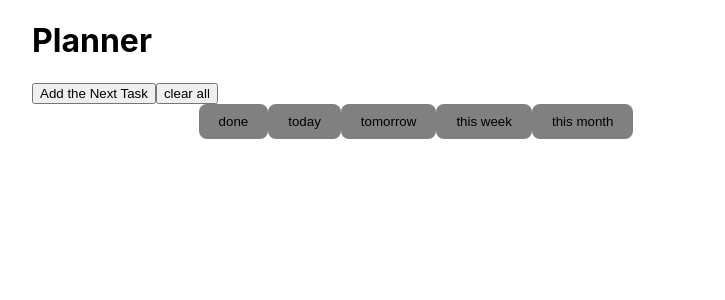
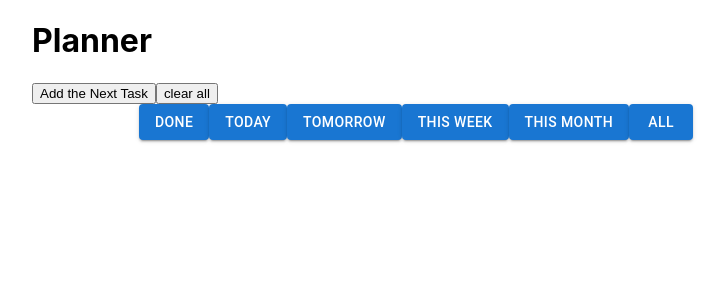
Before and after one commit to Ywette/todo-React, a React (Create React App) app: page / in a window 1280 px wide. Shown: the top 300 px of the page, without its empty margins (224-949 px from the left). Built offline with nearby package versions, Linux system fonts and the light colour scheme.

Commit message:
chng: refactos List in seperate component

```diff
--- a/package.json
+++ b/package.json
@@ -3,6 +3,9 @@
   "version": "0.1.0",
   "private": true,
   "dependencies": {
+    "@emotion/react": "^11.8.1",
+    "@emotion/styled": "^11.8.1",
+    "@mui/material": "^5.4.4",
     "@ramonak/react-progress-bar": "^4.2.0",
     "@reduxjs/toolkit": "^1.6.2",
     "@testing-library/jest-dom": "^5.14.1",
--- a/src/components/FilterBar.tsx
+++ b/src/components/FilterBar.tsx
@@ -1,24 +1,23 @@
-import Button from "./Button";
+// import Button from "./Button";
+import Button from "@mui/material/Button";
 import './FilterBar.css'
-import {ButtonProps} from "../interfaces";
 
 const FilterBar = (props: any) => {
     const deadlineTags = props.deadlineTags;
 
     return (
         <div className="filterBar">
-            <button className="button">done</button>
             {deadlineTags.map((tag: string, i: number)=>{
                 return (
                     <Button
+                        variant="contained"
                         key={i}
                         type="button"
                         className="button"
-                        value={tag}
                         onClick={()=> {
                             props.filterDeadline(tag)
                         }}
-                    />
+                    >{tag}</Button>
                 )
             })}
         </div>
--- a/src/components/Planner.tsx
+++ b/src/components/Planner.tsx
@@ -6,6 +6,7 @@ import { ListItemProp } from '../interfaces';
 import Button from '../components/Button'
 import TaskInputForm from "./TaskInputForm";
 import {addDays, format, endOfWeek, endOfMonth} from 'date-fns';
+import TaskList from "./TaskList";
 
 
 const getLocalStorage = () => {
@@ -17,7 +18,7 @@ const getLocalStorage = () => {
     }
 };
 
-const deadline = ["today", "tomorrow", "this week", "this month"];
+const deadline = ["done", "today", "tomorrow", "this week", "this month", "all"];
 
 const Planner = () => {
     const [taskList, setTaskList] = useState<ListItemProp[]>(getLocalStorage());
@@ -26,12 +27,6 @@ const Planner = () => {
 
     const [editIndex, setEditIndex] = useState<number>(-1);
     const [editText, setEditText] = useState<string>("");
-    const [actions, setActions] = useState(false);
-
-    useEffect(() => {
-        localStorage.setItem("list", JSON.stringify(taskList));
-        console.log(taskList);
-    }, [taskList]);
 
     const clearAll = () => {
         setTaskList([]);
@@ -49,15 +44,16 @@ const Planner = () => {
     };
 
     // const editTodo = (i: number) => {
-    //     const updatedTodos = [...taskList].map((taskListItem, index) => {
+    //     const updatedTodos = [...toggledFilter].map((task, index) => {
     //         if (index === i && editText !== "") {
-    //             taskListItem.text = editText;
-    //             taskListItem.deadline = tags;
+    //             task.text = editText,
+    //             task.deadline = tags,
+    //             task.completed = false,
     //         }
-    //         return taskListItem;
+    //         return task;
     //     });
     //
-    //     setTaskList(updatedTodos);
+    //     setTaskList([...taskList, updatedTodos]);
     //     setEditText("");
     //     setEditIndex(-1);
     // };
@@ -68,7 +64,6 @@ const Planner = () => {
             `${Math.round((progressDone.length * 100) / taskList.length)}`
         );
     };
-    //not finished
 
     const dataFromForm = (taskInputs: ListItemProp) => {
         setTaskList([...taskList, taskInputs]);
@@ -94,21 +89,33 @@ const Planner = () => {
 
             const filteredDeadline = taskList.filter((task) => task.deadline === tomorrowFormatted);
             setToggledFilter([...filteredDeadline]);
-            console.log(toggledFilter);
 
         }else if(tag === 'this week'){
 
             const filteredDeadline = taskList.filter((task) => task.deadline <= thisWeekFormatted);
             setToggledFilter([...filteredDeadline]);
-            console.log(toggledFilter);
 
         }else if(tag === 'this month'){
 
             const filteredDeadline = taskList.filter((task) => task.deadline <= thisMonthFormatted);
             setToggledFilter([...filteredDeadline]);
-            console.log(toggledFilter);
+        }else if(tag === 'today'){
+
+            const filteredDeadline = taskList.filter((task) => task.deadline <= todayFormatted);
+            setToggledFilter([...filteredDeadline]);
+        }else if(tag === 'done'){
+
+            const filteredDeadline = taskList.filter((task) => task.completed );
+            setToggledFilter([...filteredDeadline]);
+        }else if(tag === 'all'){
+            setToggledFilter([...taskList]);
         }
     }
+
+    useEffect(() => {
+        localStorage.setItem("list", JSON.stringify(taskList));
+        console.log(taskList);
+    }, [taskList]);
 
     return (
         <div className="todo">
@@ -118,6 +125,7 @@ const Planner = () => {
                 value="Add the Next Task"
                 onClick={()=> setShowAddTaskForm(!showAddTaskForm)}
             />
+
             <div style={{display:`${showAddTaskForm ? "flex" : 'none'}`}}>
                 <TaskInputForm
                     addTaskToList={(taskInputs: ListItemProp)=>dataFromForm(taskInputs)}
@@ -134,26 +142,10 @@ const Planner = () => {
             {/*<span>your progress</span>*/}
             {/*{taskList.length > 0 && <ProgressBar completed={progress()} />}*/}
 
-            {toggledFilter.map((listItem, index) => {
-                return (
-                    <div className="taskItem-wrapper" key={index}>
-                                {listItem.text}
-                                <FaRegEdit />
-                                <FaRegCheckCircle
-                                    onClick={() => checkIfDone(index)}
-                                    style={{
-                                        backgroundColor: `${
-                                            listItem.completed ? "green" : "transparent"
-                                        }`
-                                    }}
-                                />
-                                <FaTrashAlt
-                                    className="todo__trachIcon"
-                                    onClick={() => deleteTask(index)}
-                                />
-                            </div>
-                        )
-                })}
+            <TaskList
+                toggledFilter={toggledFilter}
+            />
+
         </div>
     );
 };
--- /dev/null
+++ b/src/components/TaskList.tsx
@@ -0,0 +1,36 @@
+import React from 'react';
+import {FaRegCheckCircle, FaRegEdit, FaTrashAlt} from "react-icons/fa";
+import {ListItemProp} from "../interfaces";
+
+const TaskList = (props: any) => {
+    const toggledFilter = props.toggledFilter;
+
+    return (
+        <div>
+            {toggledFilter.map((listItem: ListItemProp, index: number) => {
+                return (
+                    <div className="taskItem-wrapper" key={index}>
+                        {listItem.text}
+                        <FaRegEdit
+                            // onClick={()=>editTodo(index)}
+                        />
+                        <FaRegCheckCircle
+                            onClick={() => props.checkIfDone(index)}
+                            style={{
+                                backgroundColor: `${
+                                    listItem.completed ? "green" : "transparent"
+                                }`
+                        }}
+                        />
+                        <FaTrashAlt
+                            className="todo__trashIcon"
+                            onClick={() => props.deleteTask(index)}
+                        />
+                    </div>
+                )
+            })}
+        </div>
+    );
+};
+
+export default TaskList;
```
Also changed, not shown: 1 other file (tests, documents, lock files or other folders).
